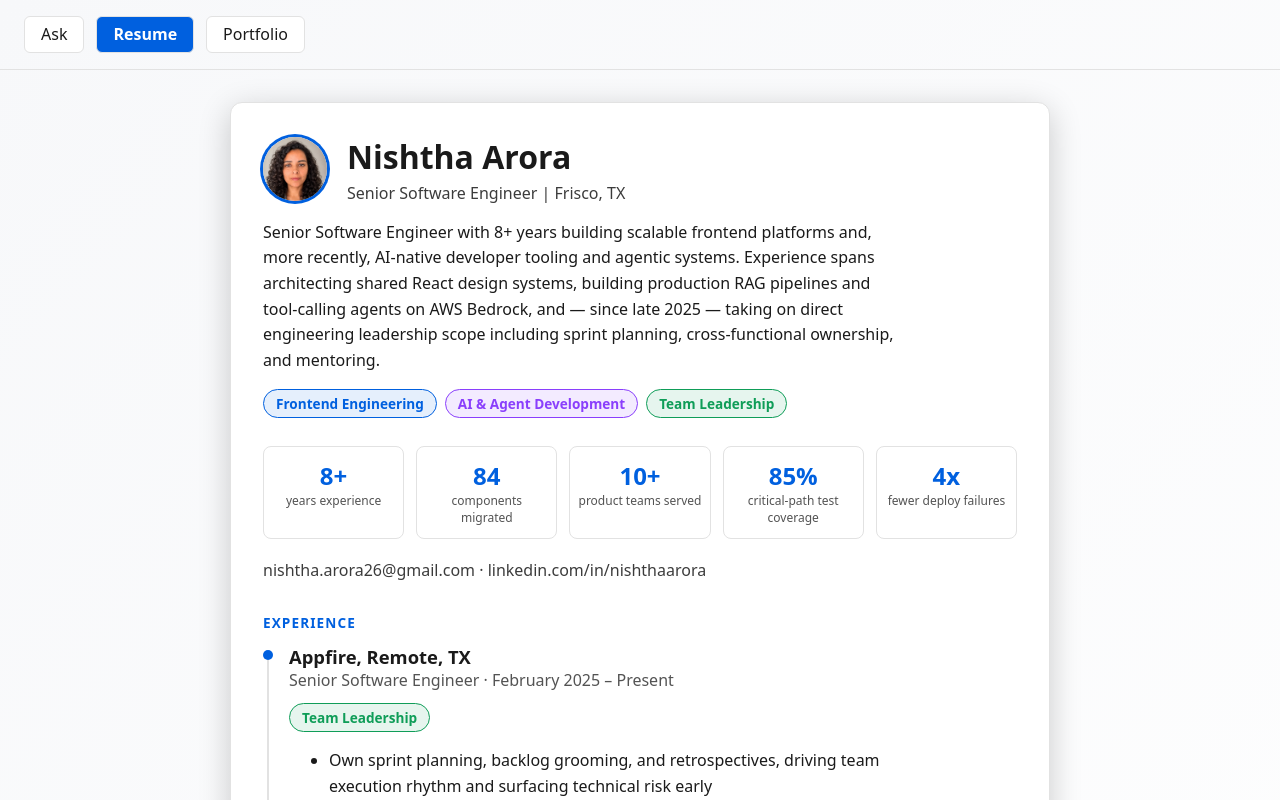
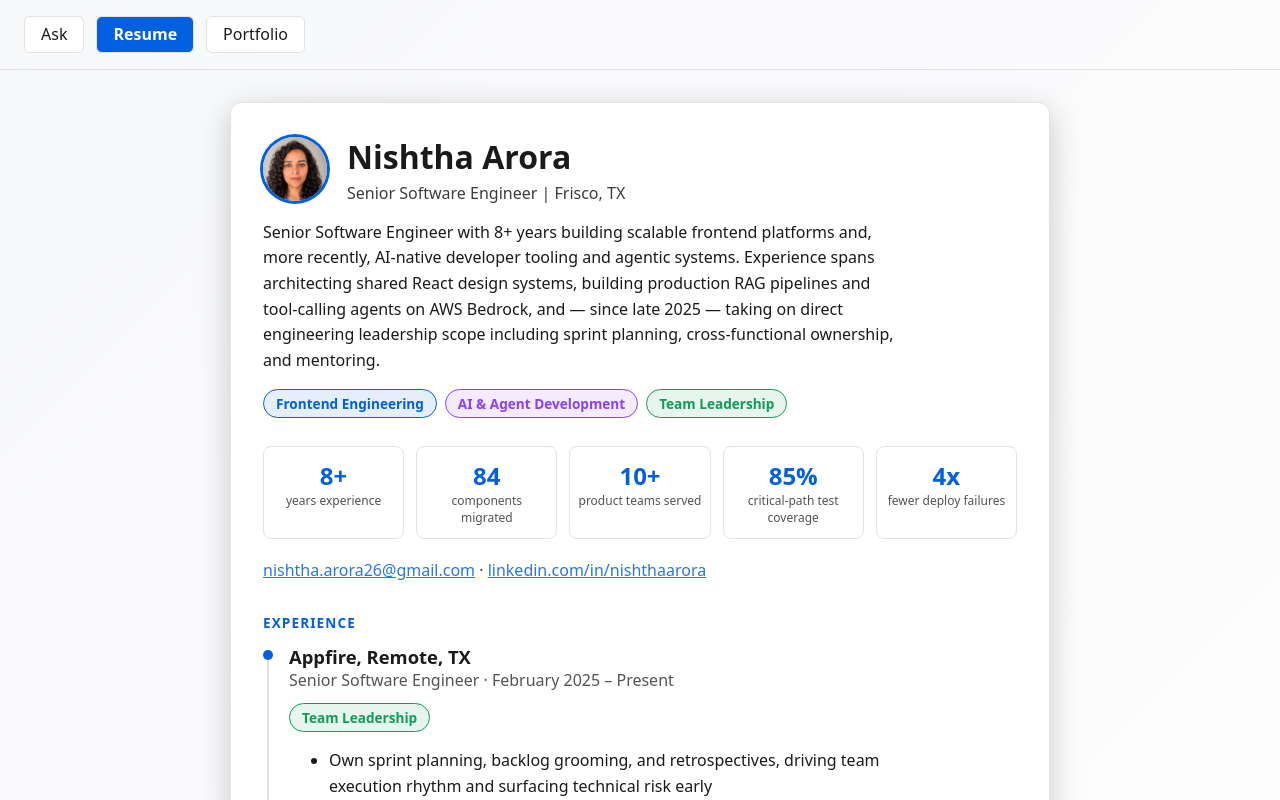
Before and after one commit to nishthaarora/nishtha-portfolio, a Next.js app: page /resume in a window 1280 px wide. Shown: the top 800 px of the page. Built offline with nearby package versions, Linux system fonts and the light colour scheme; no server answers.

Commit message:
Make LinkedIn and email in Resume contact line actual clickable links

```diff
--- a/components/ResumeSection.tsx
+++ b/components/ResumeSection.tsx
@@ -93,7 +93,10 @@ export function ResumeSection() {
       </div>
 
       <p style={{ opacity: 0.85, marginTop: "1.25rem" }}>
-        {resume.contact.email} · {resume.contact.linkedin}
+        <a href={`mailto:${resume.contact.email}`}>{resume.contact.email}</a> ·{" "}
+        <a href={`https://${resume.contact.linkedin}`} target="_blank" rel="noreferrer">
+          {resume.contact.linkedin}
+        </a>
       </p>
 
       <SectionHeading>Experience</SectionHeading>
```
